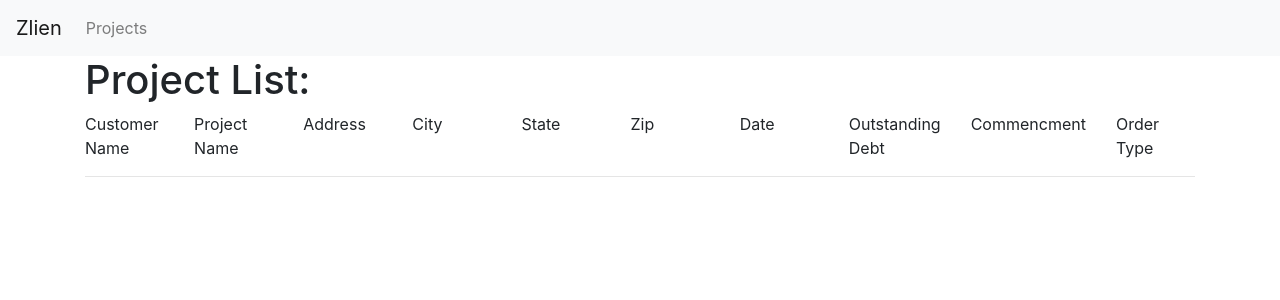
After one commit to Provo17/zlien, a Django app: page /projects/ in a window 1280 px wide. The commit adds this page. Shown: the top 300 px of the page. Run offline with Django 3.2, Linux system fonts and the light colour scheme; data that the repository does not hold is empty.

Commit message:
Added project listings

```diff
--- a/zlien/projects/admin.py
+++ b/zlien/projects/admin.py
@@ -4,4 +4,8 @@ from django.contrib import admin
 
 from .models import *
 
-admin.site.register(Projects)
+class ProjectsAdmin(admin.ModelAdmin):
+    list_display = ('customer_name', 'project_name',)
+    list_display_links = ('customer_name',)
+
+admin.site.register(Projects, ProjectsAdmin)
--- a/zlien/projects/models.py
+++ b/zlien/projects/models.py
@@ -22,9 +22,9 @@ class Projects(models.Model):
     project_city = models.CharField(max_length=255)
     project_state = models.CharField(max_length=2)
     project_zip = ZipCodeField(max_value=5)
-    project_start_date = models.DateField(auto_now=True)
+    project_start_date = models.DateField(auto_now=False)
     project_outstading_debt = models.DecimalField(blank=True, max_digits=20, decimal_places=2)
-    project_commencement_date = models.DateField(blank=True, auto_now=True)
+    project_commencement_date = models.DateField(blank=True, auto_now=False)
     order_type = models.CharField(max_length=255, blank=True, choices=order_type)
 
 
--- a/zlien/projects/views.py
+++ b/zlien/projects/views.py
@@ -38,3 +38,13 @@ def project_upload(request):
         )
     context = {}
     return render(request, template, context)
+
+def project_listing(request):
+    template = "project_list.html"
+    projects = list(Projects.objects.all())
+
+    context = {
+        'projects': projects,
+    }
+
+    return render(request, template, context)
--- /dev/null
+++ b/zlien/templates/partials/_nav.html
@@ -0,0 +1,13 @@
+<nav class="navbar navbar-expand-lg navbar-light bg-light">
+  <a class="navbar-brand" href="{% url 'home' %}">Zlien</a>
+  <button class="navbar-toggler" type="button" data-toggle="collapse" data-target="#navbarNav" aria-controls="navbarNav" aria-expanded="false" aria-label="Toggle navigation">
+    <span class="navbar-toggler-icon"></span>
+  </button>
+  <div class="collapse navbar-collapse" id="navbarNav">
+    <ul class="navbar-nav">
+      <li class="nav-item">
+        <a class="nav-link" href="{% url 'projects' %}">Projects</a>
+      </li>
+    </ul>
+  </div>
+</nav>
--- /dev/null
+++ b/zlien/templates/project_list.html
@@ -0,0 +1,73 @@
+<!doctype html>
+
+<html lang="en">
+<head>
+  <meta charset="utf-8">
+
+  <title>Project List</title>
+  <meta name="description" content="The HTML5 Herald">
+  <meta name="author" content="SitePoint">
+
+  <!-- Bootstrap CSS -->
+  <link rel="stylesheet" href="https://cdn.jsdelivr.net/npm/bootstrap@4.5.3/dist/css/bootstrap.min.css" integrity="sha384-TX8t27EcRE3e/ihU7zmQxVncDAy5uIKz4rEkgIXeMed4M0jlfIDPvg6uqKI2xXr2" crossorigin="anonymous">
+
+</head>
+
+<body>
+{% include 'partials/_nav.html' %}
+
+  <div class="container">
+    <h1>Project List:</h1>
+    <div class="row">
+      <div class="col">Customer Name</div>
+      <div class="col">Project Name</div>
+      <div class="col">Address</div>
+      <div class="col">City</div>
+      <div class="col">State</div>
+      <div class="col">Zip</div>
+      <div class="col">Date</div>
+      <div class="col">Outstanding Debt</div>
+      <div class="col">Commencment</div>
+      <div class="col">Order Type</div>
+    </div>
+    <hr>
+    {% for project in projects %}
+    <div class="row">
+      <div class="col">
+        <p>{{project.customer_name}}</p>
+      </div>
+      <div class="col">
+        <p>{{project.project_name}}</p>
+      </div>
+      <div class="col">
+        <p>{{project.project_address}}</p>
+      </div>
+      <div class="col">
+        <p>{{project.project_city}}</p>
+      </div>
+      <div class="col">
+        <p>{{project.project_state}}</p>
+      </div>
+      <div class="col">
+        <p>{{project.project_zip}}</p>
+      </div>
+      <div class="col">
+        <p>{{project.project_start_date}}</p>
+      </div>
+      <div class="col">
+        <p>${{project.project_outstading_debt}}</p>
+      </div>
+      <div class="col">
+        <p>{{project.project_commencement_date}}</p>
+      </div>
+      <div class="col">
+        <p>{{project.order_type}}</p>
+      </div>
+    </div>
+      <hr>
+    {% endfor %}
+  </div>
+
+  <script src="js/scripts.js"></script>
+</body>
+</html>
--- a/zlien/zlien/urls.py
+++ b/zlien/zlien/urls.py
@@ -20,4 +20,5 @@ from projects import views
 urlpatterns = [
     path('admin/', admin.site.urls),
     path('', views.project_upload, name='home'),
+    path('projects/', views.project_listing, name='projects'),
 ]
```
Also changed, not shown: zlien/templates/index.html (+6 -3 lines), zlien/projects/migrations/0004_auto_20201207_1450.py (added).
